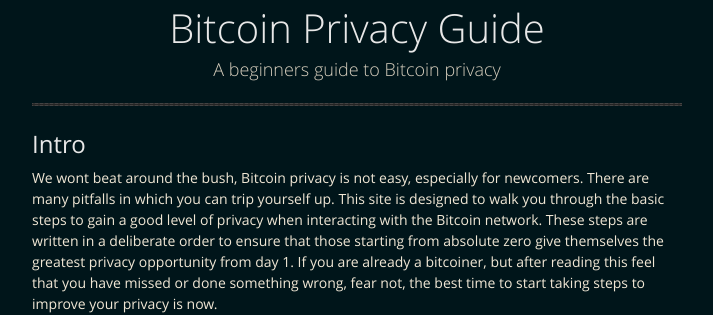
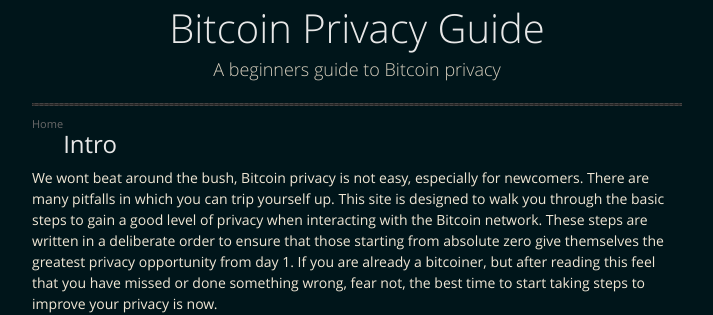
Before and after one commit to BitcoinQnA/BitcoinPrivacyGuide, a Jekyll site: the page built from index.md, in a window 1280 px wide. Shown: the top 315 px of the page, without its empty margins (283-996 px from the left). Built offline with Jekyll 4.4.1, drawn with Linux system fonts in a browser that asks for light colours; our own code applies the rules of GitHub Pages for plain Markdown files.

Commit message:
Update default.html

```diff
--- a/_layouts/default.html
+++ b/_layouts/default.html
@@ -38,6 +38,7 @@
           <h1>{{ site.title | default: site.github.repository_name }}</h1>
           <p>{{ site.description | default: site.github.project_tagline }}</p>
           <hr>
+          <span class="credits left"> Home <a href="{{ bitcoinprivacy.guide }}">{{ }}</a></span>
         </div>
 
         {{ content }}
```
